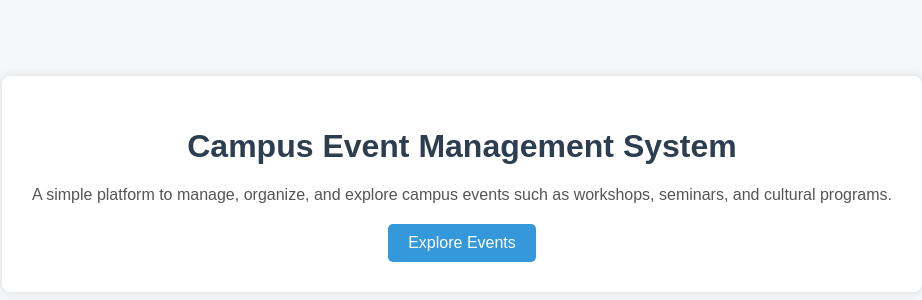
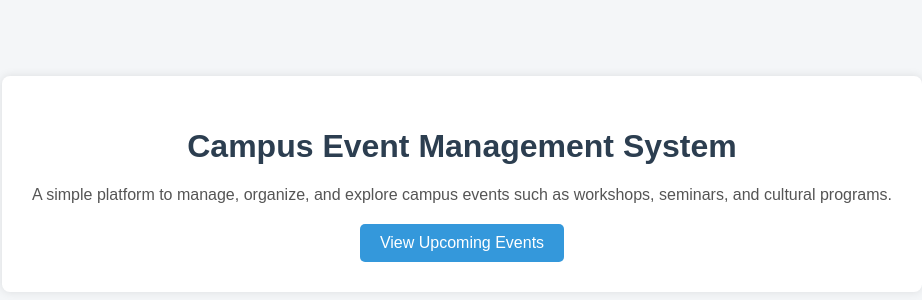
Before and after one commit to sushanth-09/campus-event-management, a plain HTML site: page index.html in a window 1280 px wide. Shown: the part 224-524 px from the top of the page, without its empty margins (178-1100 px from the left). Drawn offline with Linux system fonts and the light colour scheme.

Commit message:
Updated button on landing page

```diff
--- a/index.html
+++ b/index.html
@@ -12,7 +12,8 @@
             A simple platform to manage, organize, and explore campus events
             such as workshops, seminars, and cultural programs.
         </p>
-        <button onclick="showMessage()">Explore Events</button>
+        <button onclick="showMessage()">View Upcoming Events</button>
+
     </div>
 
     <script src="js/script.js"></script>
```
